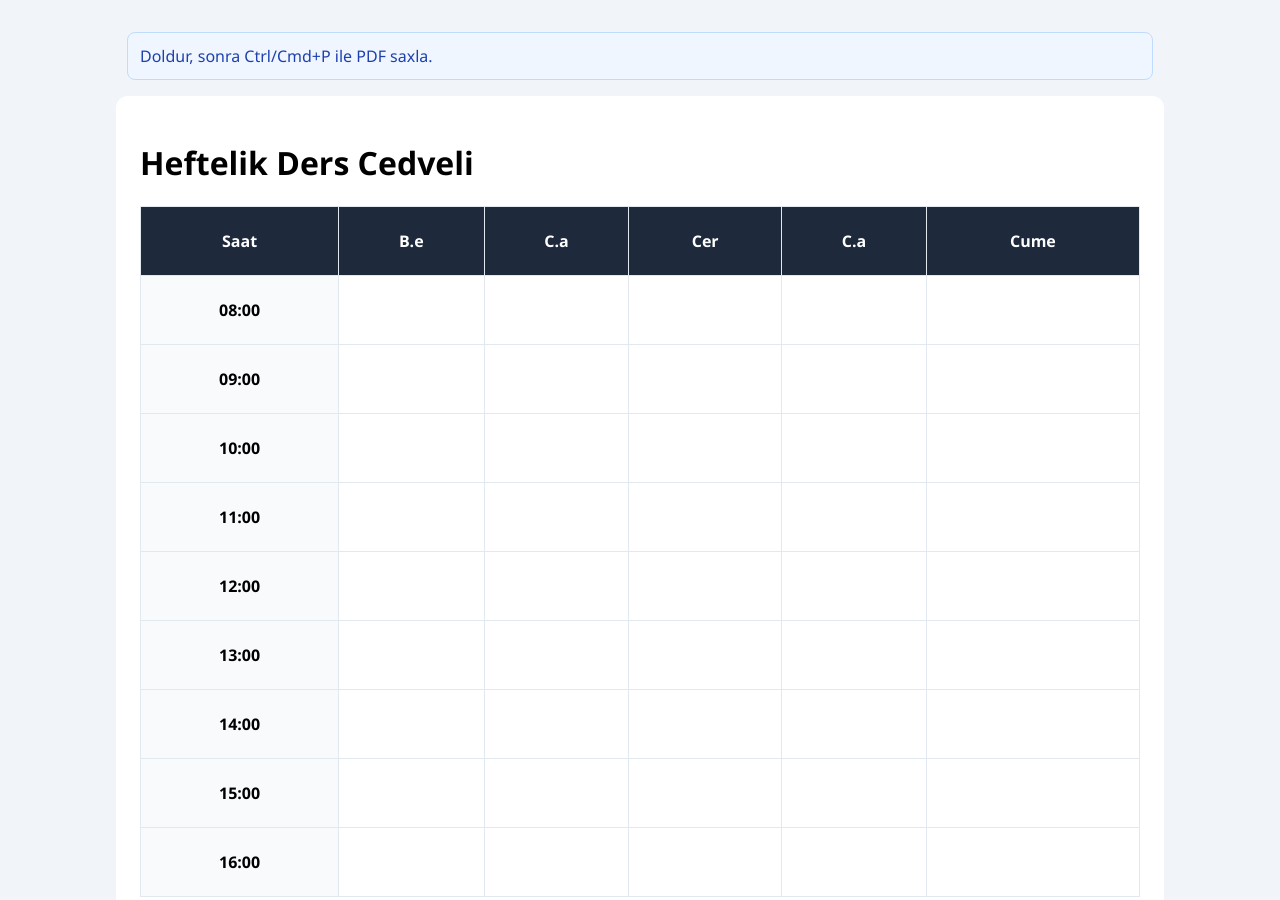
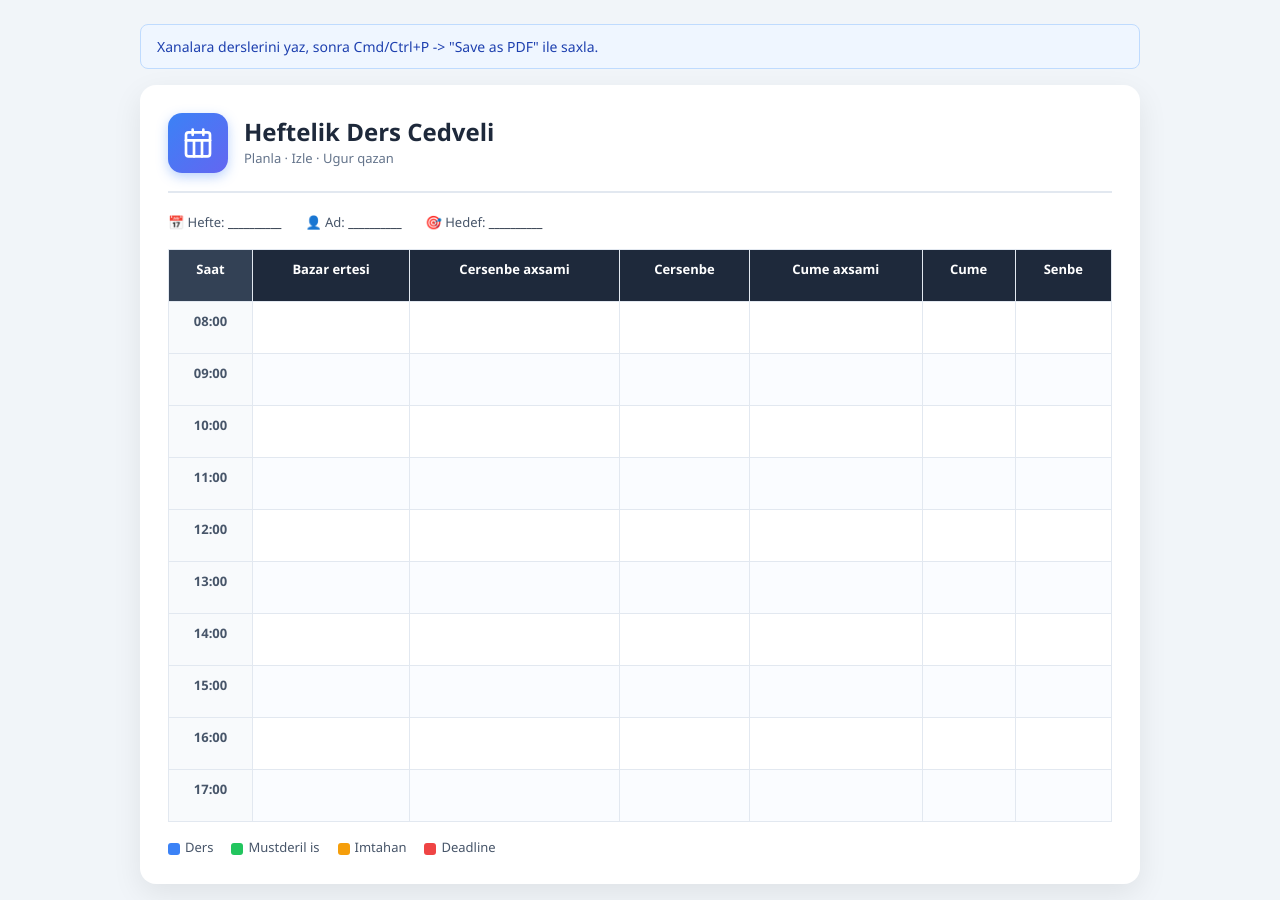
Before and after one commit to tofiw13/magaza-vercel, a website: page storage-files/study-schedule.html in a window 1280 px wide. Shown: the top 900 px of the page. Drawn offline with Linux system fonts and the light colour scheme.

Commit message:
Ders cedveline logo ve daha yaxsi dizayn elave edildi

```diff
--- a/storage-files/study-schedule.html
+++ b/storage-files/study-schedule.html
@@ -1 +1,30 @@
-<!DOCTYPE html><html lang="az"><head><meta charset="UTF-8"><title>Ders Cedveli</title><style>@media print{.hint{display:none}@page{size:landscape}}body{font-family:'Segoe UI';background:#f1f5f9;padding:24px}.hint{max-width:1000px;margin:0 auto 16px;background:#eff6ff;border:1px solid #bfdbfe;color:#1e40af;padding:12px;border-radius:8px}.sheet{max-width:1000px;margin:0 auto;background:#fff;border-radius:12px;padding:24px}table{width:100%;border-collapse:collapse;margin-top:12px}th,td{border:1px solid #e2e8f0;padding:10px;text-align:center;height:48px}th{background:#1e293b;color:#fff}td.t{background:#f8fafc;font-weight:600}</style></head><body><div class="hint">Doldur, sonra Ctrl/Cmd+P ile PDF saxla.</div><div class="sheet"><h1>Heftelik Ders Cedveli</h1><table><thead><tr><th>Saat</th><th>B.e</th><th>C.a</th><th>Cer</th><th>C.a</th><th>Cume</th></tr></thead><tbody id="r"></tbody></table></div><script>const t=['08:00','09:00','10:00','11:00','12:00','13:00','14:00','15:00','16:00'];const r=document.getElementById('r');t.forEach(x=>{let c='<td class="t">'+x+'</td>';for(let i=0;i<5;i++)c+='<td contenteditable="true"></td>';const tr=document.createElement('tr');tr.innerHTML=c;r.appendChild(tr);});</script></body></html>
+<!DOCTYPE html>
+<html lang="az"><head><meta charset="UTF-8"><title>Heftelik Ders Cedveli</title><style>
+@media print{.hint{display:none}body{background:#fff}@page{size:landscape}}
+*{box-sizing:border-box;margin:0;padding:0;font-family:'Segoe UI',system-ui,sans-serif}
+body{background:#f1f5f9;padding:24px;color:#0f172a}
+.hint{max-width:1000px;margin:0 auto 16px;background:#eff6ff;border:1px solid #bfdbfe;color:#1e40af;padding:12px 16px;border-radius:8px;font-size:14px}
+.sheet{max-width:1000px;margin:0 auto;background:#fff;border-radius:16px;padding:28px;box-shadow:0 10px 30px rgba(0,0,0,.08)}
+.head{display:flex;align-items:center;gap:16px;border-bottom:2px solid #e2e8f0;padding-bottom:18px;margin-bottom:20px}
+.logo{width:60px;height:60px;border-radius:14px;background:linear-gradient(135deg,#3b82f6,#6366f1);display:flex;align-items:center;justify-content:center;flex-shrink:0;box-shadow:0 4px 12px rgba(59,130,246,.35)}
+.head h1{font-size:24px;color:#1e293b;line-height:1.1}.head .sub{color:#64748b;font-size:13px;margin-top:4px}
+.meta{display:flex;gap:24px;margin-bottom:18px;font-size:13px;color:#475569;flex-wrap:wrap}.meta b{color:#1e293b}
+table{width:100%;border-collapse:collapse}
+th,td{border:1px solid #e2e8f0;padding:10px;text-align:center;font-size:13px;height:52px;vertical-align:top}
+th{background:#1e293b;color:#fff;font-weight:600}th.time{width:84px;background:#334155}td.time{background:#f8fafc;font-weight:600;color:#475569}
+tbody tr:nth-child(even) td:not(.time){background:#fafcff}td[contenteditable]:hover{background:#fef9c3}
+.legend{margin-top:16px;display:flex;gap:18px;flex-wrap:wrap;font-size:13px;color:#475569}
+.dot{display:inline-block;width:12px;height:12px;border-radius:3px;margin-right:5px;vertical-align:middle}
+</style></head><body>
+<div class="hint">Xanalara derslerini yaz, sonra Cmd/Ctrl+P -> "Save as PDF" ile saxla.</div>
+<div class="sheet">
+<div class="head">
+<div class="logo"><svg width="32" height="32" viewBox="0 0 24 24" fill="none" stroke="#fff" stroke-width="2" stroke-linecap="round" stroke-linejoin="round"><rect x="3" y="4" width="18" height="18" rx="2"></rect><line x1="3" y1="10" x2="21" y2="10"></line><line x1="9" y1="10" x2="9" y2="22"></line><line x1="15" y1="10" x2="15" y2="22"></line><line x1="16" y1="2" x2="16" y2="6"></line><line x1="8" y1="2" x2="8" y2="6"></line></svg></div>
+<div><h1>Heftelik Ders Cedveli</h1><div class="sub">Planla · Izle · Ugur qazan</div></div>
+</div>
+<div class="meta"><div>📅 Hefte: <b>__________</b></div><div>👤 Ad: <b>__________</b></div><div>🎯 Hedef: <b>__________</b></div></div>
+<table><thead><tr><th class="time">Saat</th><th>Bazar ertesi</th><th>Cersenbe axsami</th><th>Cersenbe</th><th>Cume axsami</th><th>Cume</th><th>Senbe</th></tr></thead><tbody id="r"></tbody></table>
+<div class="legend"><span><span class="dot" style="background:#3b82f6"></span>Ders</span><span><span class="dot" style="background:#22c55e"></span>Mustderil is</span><span><span class="dot" style="background:#f59e0b"></span>Imtahan</span><span><span class="dot" style="background:#ef4444"></span>Deadline</span></div>
+</div>
+<script>const t=['08:00','09:00','10:00','11:00','12:00','13:00','14:00','15:00','16:00','17:00'];const r=document.getElementById('r');t.forEach(x=>{let c='<td class="time">'+x+'</td>';for(let i=0;i<6;i++)c+='<td contenteditable="true"></td>';const tr=document.createElement('tr');tr.innerHTML=c;r.appendChild(tr);});</script>
+</body></html>
```
